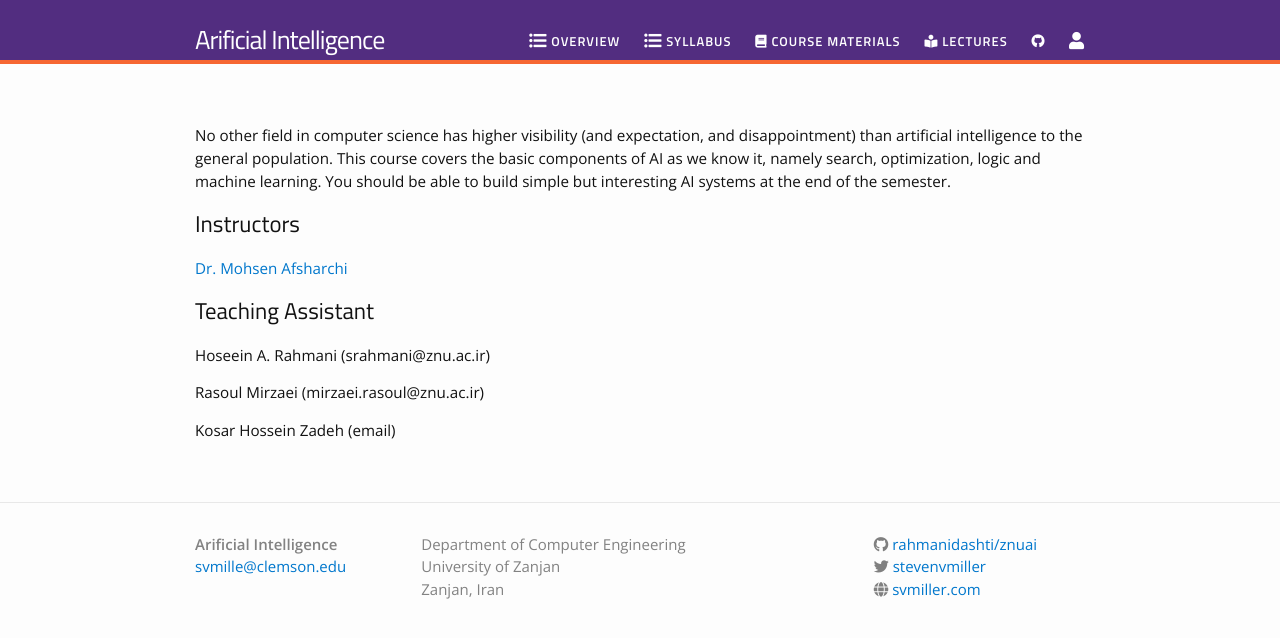
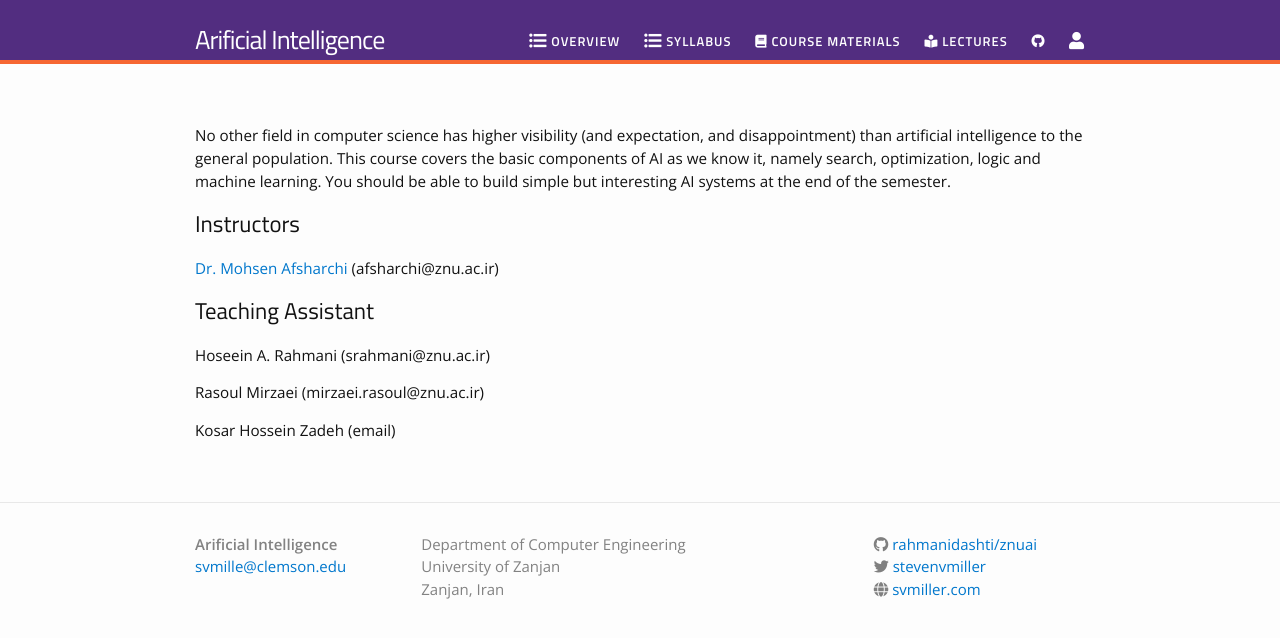
Before and after one commit to rahmanidashti/znuai, a Jekyll site: the page built from overview.md, in a window 1280 px wide. Shown: the top 638 px of the page. Built offline with Jekyll 4.4.1, drawn with Linux system fonts in a browser that asks for light colours; nearby versions of some CDN libraries; our own code applies the rules of GitHub Pages for plain Markdown files.

Commit message:
Update overview.md

```diff
--- a/overview.md
+++ b/overview.md
@@ -1,7 +1,7 @@
 No other field in computer science has higher visibility (and expectation, and disappointment) than artificial intelligence to the general population. This course covers the basic components of AI as we know it, namely search, optimization, logic and machine learning. You should be able to build simple but interesting AI systems at the end of the semester.
 
 ## Instructors
-[Dr. Mohsen Afsharchi](http://cv.znu.ac.ir/afsharchim)
+[Dr. Mohsen Afsharchi](http://cv.znu.ac.ir/afsharchim) (afsharchi@znu.ac.ir)
 
 ## Teaching Assistant
 Hoseein A. Rahmani (srahmani@znu.ac.ir)
```
